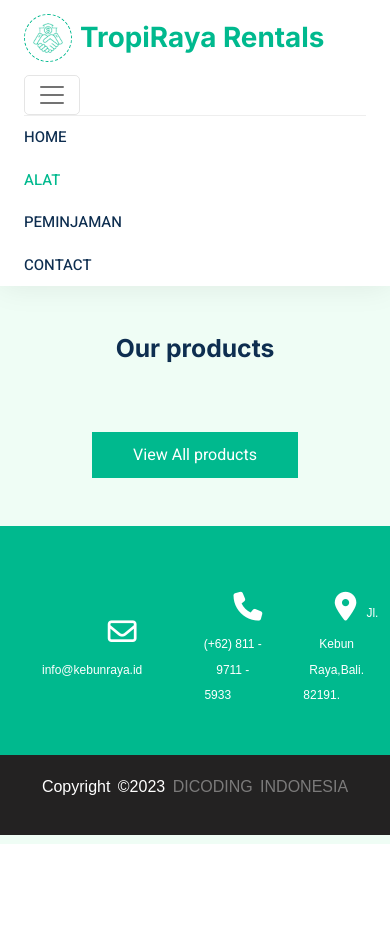
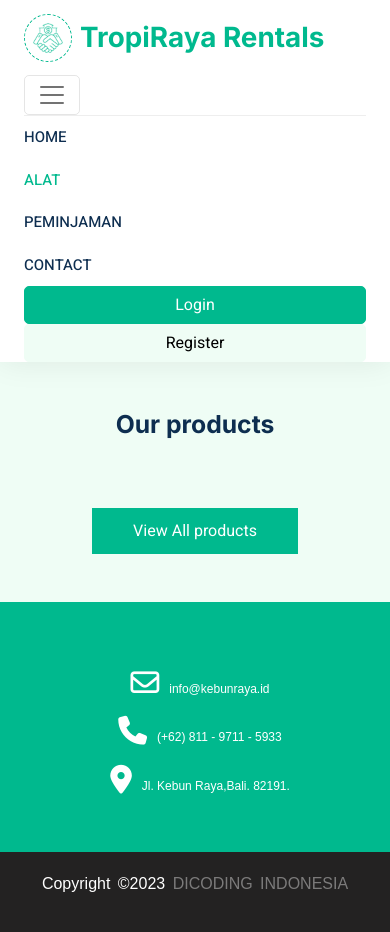
Before and after one commit to Helminafan/Tropiraya-Rentals, a Laravel app: page /user/barang in a window 390 px wide, after a click that opens the changed part. Before the commit the page ends 844 px from the top, so only its background shows below. Run offline with Laravel 10, Linux system fonts and the light colour scheme; data that the repository does not hold is empty; some libraries are stand-ins or nearby versions.

Commit message:
fixed css

```diff
--- a/public/landingPage/css/style.css
+++ b/public/landingPage/css/style.css
@@ -226,6 +226,10 @@
 }
 
 @media (max-width: 768px) {
+    .socials {
+        display: block !important;
+        padding-left: 0px !important;
+    }
     .header-carousel .owl-nav {
         left: 25px;
     }
@@ -365,6 +369,10 @@
 }
 
 @media (max-width: 320px) {
+    .socials{
+        display: block !important;
+        padding-left: 0px !important;
+    }
     .socials li a {
         font-size: 12px;
         align-items: center;
@@ -373,6 +381,12 @@
 }
 
 @media (max-width: 460px) {
+
+    .socials{
+        display: block !important;
+        padding-left: 0px !important;
+    }
+
     .socials li a {
         font-size: 12px;
         align-items: center;
--- a/resources/views/user/master.blade.php
+++ b/resources/views/user/master.blade.php
@@ -71,17 +71,17 @@
                     <a href="#contact" class="nav-item nav-link">Contact</a>
                 </div>
                 @auth
-                    <a href="" class="btn btn-primary px-3 d-none mx-2 d-lg-flex"
+                    <a href="" class="btn btn-primary px-3  d-block d-lg-flex"
                         id="login">{{ Auth::user()->name }}
                     </a>
                     <form method="POST" action="{{ route('logout') }}">
                         @csrf
-                        <button type="submit" class="btn btn-primary px-3 d-none d-lg-flex"
+                        <button type="submit" style="width: 100%" class="btn btn-light  px-3 d-block d-lg-flex"
                             id="login">Logout</button>
                     </form>
                 @else
-                    <a href="{{ route('login') }}" class="btn btn-primary px-3 d-none d-lg-flex" id="login">Login</a>
-                    <a href="{{ route('register') }}" class="btn btn-light px-3 d-none d-lg-flex"
+                    <a href="{{ route('login') }}" class="btn btn-primary px-3 d-block d-lg-flex" id="login">Login</a>
+                    <a href="{{ route('register') }}" class="btn btn-light px-3 d-block d-lg-flex"
                         id="register">Register</a>
                 @endauth
             </div>
```
